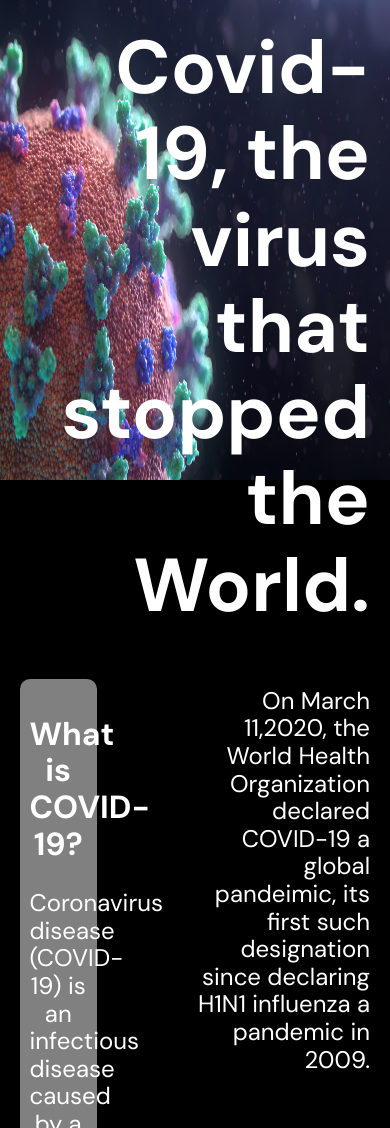
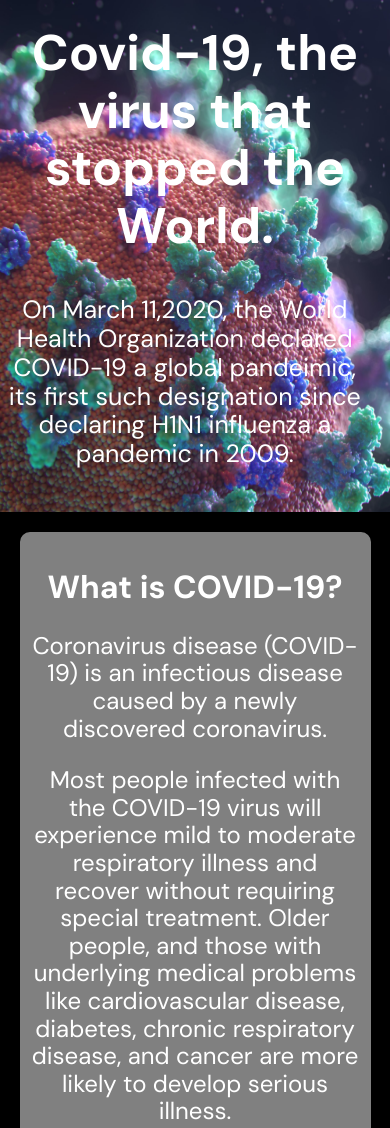
Before and after one commit to cameronw-502/code-louisville-javascript-project, a website: page index.html in a window 390 px wide. Shown: the top 1128 px of the page. Drawn offline with Linux system fonts and the light colour scheme; no server answers.

Commit message:
added media queries and fixed header to display on smartphone

```diff
--- a/src/assets/css/style.css
+++ b/src/assets/css/style.css
@@ -192,3 +192,32 @@
     margin-right:0%;
   }
 }
+@media screen and (max-width: 1118px) {
+  .header-title {
+    font-size: 50px;
+  }
+
+  .header-description {
+    font-size:25px;
+  }
+}
+@media screen and (max-width: 631px) {
+  .header-title {
+      align-content: center;
+      margin-top: 25px;
+      margin-left: 0%;
+      margin-right: 0%;
+  }
+
+  .header-description {
+    width: 95%;
+  }
+  .header {
+    background-image: url(../../../img/covid2.jpg);
+    background-size: 200% 100%;
+    background-attachment: fixed;
+    text-align: center;
+    color: rgb(255, 255, 255);
+    height: 32em;
+  }
+}
```
